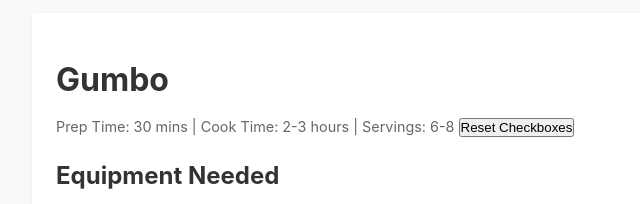
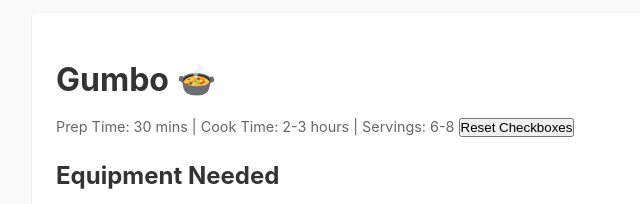
Before and after one commit to divincentis/divincentis, a plain HTML site: page gumbo.html in a window 1280 px wide. Shown: the part 169-373 px from the top of the page, 224-864 px from the left. Drawn offline with Linux system fonts and the light colour scheme.

Commit message:
Update gumbo.html

```diff
--- a/gumbo.html
+++ b/gumbo.html
@@ -17,7 +17,7 @@
     </nav>
 
     <article class="recipe-card">
-        <h1>Gumbo</h1>
+        <h1>Gumbo 🍲</h1>
 
         <div class="meta">
             Prep Time: 30 mins | Cook Time: 2-3 hours | Servings: 6-8
```
